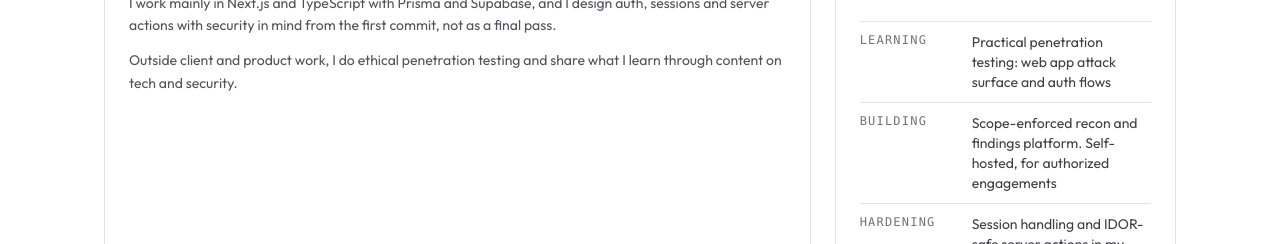
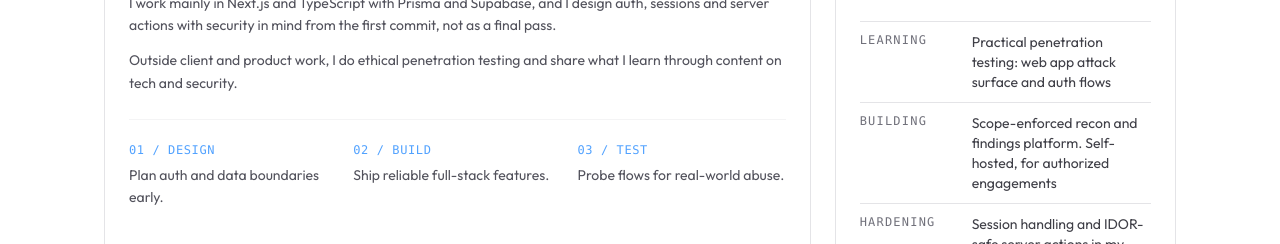
Before and after one commit to 0xfirewalldev/MyPortfolio, an Astro site: page / in a window 1280 px wide. Shown: the part 1088-1332 px from the top of the page. Built offline with nearby package versions, Linux system fonts and the light colour scheme; Astro itself is replaced by a stand-in of ours.

Commit message:
feat: add design, build, and test sections to WhoAmI component

```diff
--- a/src/pages/_components/WhoAmI.astro
+++ b/src/pages/_components/WhoAmI.astro
@@ -103,6 +103,21 @@ const arsenal = [
             Outside client and product work, I do ethical penetration testing and share what I learn
             through content on tech and security.
           </p>
+        </div>
+
+        <div class="mt-6 grid grid-cols-3 gap-2 border-t border-zinc-100 pt-4 sm:gap-4">
+          <div>
+            <span class="font-mono text-[10px] uppercase tracking-wider text-blue-400 sm:text-xs">01 / Design</span>
+            <p class="mt-1 text-xs leading-relaxed text-zinc-600 sm:text-sm">Plan auth and data boundaries early.</p>
+          </div>
+          <div>
+            <span class="font-mono text-[10px] uppercase tracking-wider text-blue-400 sm:text-xs">02 / Build</span>
+            <p class="mt-1 text-xs leading-relaxed text-zinc-600 sm:text-sm">Ship reliable full-stack features.</p>
+          </div>
+          <div>
+            <span class="font-mono text-[10px] uppercase tracking-wider text-blue-400 sm:text-xs">03 / Test</span>
+            <p class="mt-1 text-xs leading-relaxed text-zinc-600 sm:text-sm">Probe flows for real-world abuse.</p>
+          </div>
         </div>
       </div>
 
```
